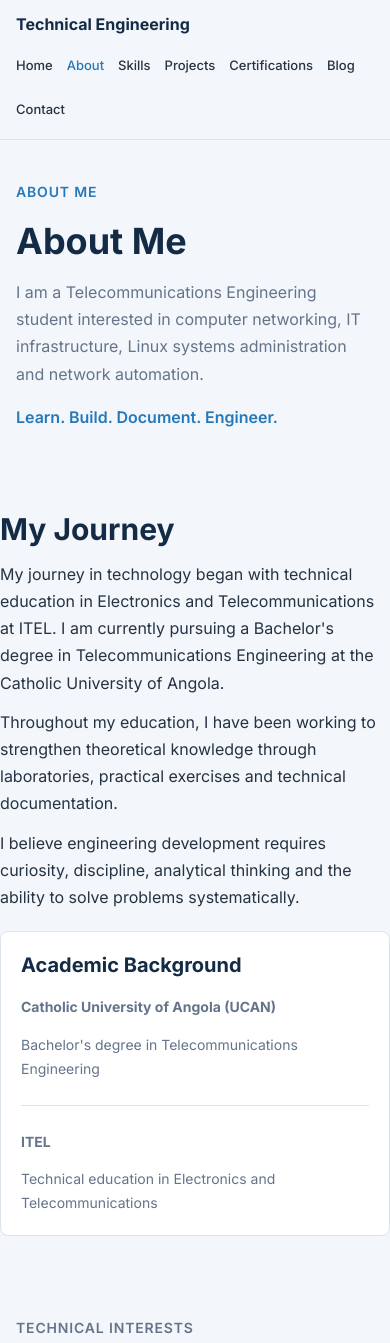
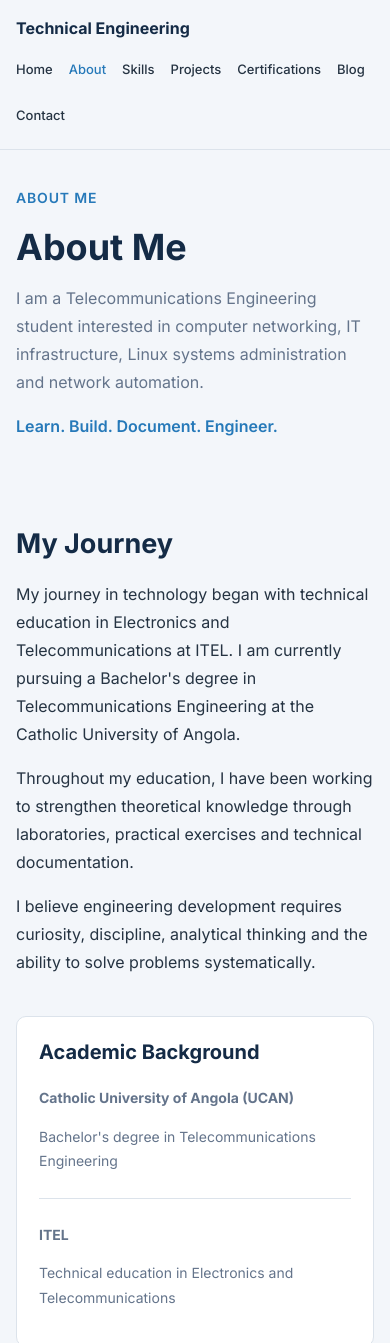
Before and after one commit to eugy0722/technical-engineering-portfolio, a plain HTML site: page en/about.html in a window 390 px wide. Shown: the top 1343 px of the page. Drawn offline with Linux system fonts and the light colour scheme.

Commit message:
chore: Adjusting about pages

```diff
--- a/assets/css/responsive.css
+++ b/assets/css/responsive.css
@@ -0,0 +1,174 @@
+
+/* =========================================
+   ABOUT PAGE — LAYOUT CORRECTION
+========================================= */
+
+/* Centralized page containers */
+.about-page .section > .container {
+  width: calc(100% - 48px);
+  max-width: 1200px;
+  margin-left: auto;
+  margin-right: auto;
+  box-sizing: border-box;
+}
+
+/* Ensure grid does not override container width */
+.about-page .section > .container.grid {
+  width: calc(100% - 48px);
+  margin-inline: auto;
+  grid-template-columns: repeat(2, minmax(0, 1fr));
+  gap: 32px;
+}
+
+/* Section vertical rhythm */
+.about-page .section {
+  padding-block: 56px;
+}
+
+/* Text content */
+.about-page .section h1,
+.about-page .section h2,
+.about-page .section h3 {
+  color: #142B46;
+}
+
+.about-page .section h2 {
+  margin-bottom: 20px;
+}
+
+.about-page .section p {
+  line-height: 1.75;
+  margin-bottom: 16px;
+}
+
+/* Academic and method cards */
+.about-page .focus-card {
+  width: 100%;
+  max-width: 100%;
+  box-sizing: border-box;
+  padding: 28px;
+  border: 1px solid #DCE3EB;
+  border-radius: 10px;
+  background: #FFFFFF;
+}
+
+.about-page .focus-card h3 {
+  margin-bottom: 20px;
+}
+
+.about-page .focus-card p {
+  margin-bottom: 14px;
+}
+
+.about-page .focus-card hr {
+  margin: 24px 0;
+  border: 0;
+  border-top: 1px solid #DCE3EB;
+}
+
+.about-page .focus-card ul {
+  padding-left: 22px;
+  margin-top: 16px;
+}
+
+.about-page .focus-card li {
+  margin-bottom: 12px;
+  line-height: 1.7;
+}
+
+/* Technical interest cards */
+.about-page .grid > .focus-card {
+  height: 100%;
+}
+
+/* =========================================
+   HEADER — MOBILE CORRECTION
+========================================= */
+
+@media (max-width: 639px) {
+
+  .about-page .site-header {
+    position: relative;
+    height: auto;
+  }
+
+  .about-page .site-header__container {
+    width: calc(100% - 32px);
+    margin-inline: auto;
+    display: flex;
+    flex-direction: column;
+    align-items: flex-start;
+    gap: 12px;
+    padding-block: 16px;
+  }
+
+  .about-page .site-header nav {
+    width: 100%;
+    flex-basis: auto;
+  }
+
+  .about-page .nav-list {
+    display: flex;
+    flex-wrap: wrap;
+    gap: 10px 16px;
+    margin: 0;
+    padding: 0;
+  }
+
+  .about-page .nav-link {
+    font-size: 13px;
+  }
+
+  /* Mobile container */
+  .about-page .section > .container,
+  .about-page .section > .container.grid {
+    width: calc(100% - 32px);
+    max-width: 560px;
+    margin-inline: auto;
+  }
+
+  .about-page .section {
+    padding-block: 36px;
+  }
+
+  /* One column on mobile */
+  .about-page .section > .container.grid {
+    grid-template-columns: minmax(0, 1fr);
+    gap: 24px;
+  }
+
+  .about-page .focus-card {
+    padding: 22px;
+  }
+
+  .about-page .hero__title {
+    font-size: 36px;
+    line-height: 1.15;
+    margin-bottom: 16px;
+  }
+
+  .about-page .hero__description {
+    line-height: 1.7;
+  }
+
+  .about-page .section h2 {
+    font-size: 27px;
+  }
+}
+
+/* Tablet */
+@media (min-width: 640px) and (max-width: 1023px) {
+
+  .about-page .section > .container,
+  .about-page .section > .container.grid {
+    width: calc(100% - 48px);
+  }
+
+  .about-page .section > .container.grid {
+    gap: 24px;
+  }
+
+  .about-page .focus-card {
+    padding: 24px;
+  }
+}
--- a/en/about.html
+++ b/en/about.html
@@ -18,7 +18,7 @@
   <link rel="stylesheet" href="../assets/css/responsive.css">
 </head>
 
-<body>
+<body class="about-page">
 
   <header class="site-header">
     <div class="container site-header__container">
```
Also changed, not shown: pt/about.html (+1 -1 lines).
